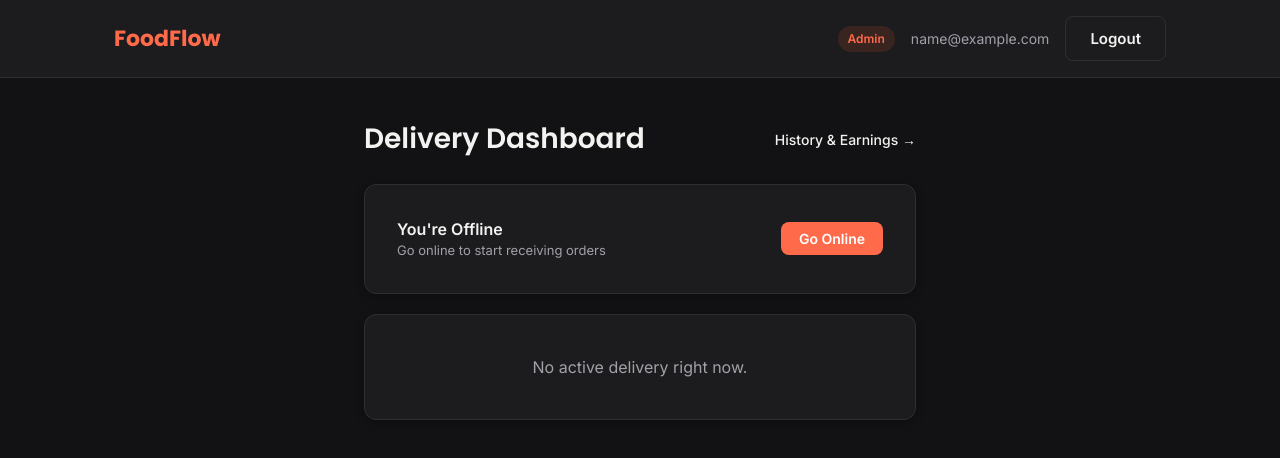
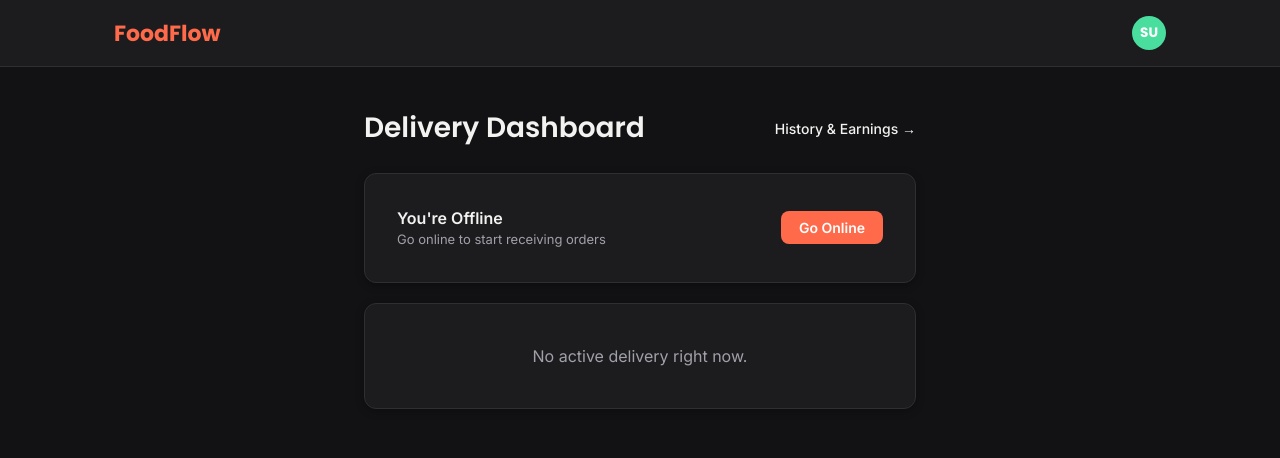
Before and after one commit to toyeshkumar06/foodflow, a React (Vite) app in the folder foodflow-frontend/: page /agent in a window 1280 px wide. Shown: the top 458 px of the page. Built offline with nearby package versions, Linux system fonts and the light colour scheme; no server answers; sample sign-in values are in the browser's storage.

Commit message:
polish: add auto-generated profile avatars, hover dropdown with collection/liked-dishes placeholders, decluttered navbar

```diff
--- /dev/null
+++ b/foodflow-frontend/src/components/Avatar.jsx
@@ -0,0 +1,34 @@
+const COLORS = [
+  "#FF6B4A", "#4ADE9E", "#5B8DEF", "#F5A623", "#D65DB1", "#00C2A8", "#FF8A5B", "#7B61FF",
+];
+
+function getColorForName(name) {
+  if (!name) return COLORS[0];
+  let hash = 0;
+  for (let i = 0; i < name.length; i++) {
+    hash = name.charCodeAt(i) + ((hash << 5) - hash);
+  }
+  return COLORS[Math.abs(hash) % COLORS.length];
+}
+
+function getInitials(name) {
+  if (!name) return "?";
+  const parts = name.trim().split(" ");
+  if (parts.length === 1) return parts[0].charAt(0).toUpperCase();
+  return (parts[0].charAt(0) + parts[parts.length - 1].charAt(0)).toUpperCase();
+}
+
+function Avatar({ name, size = 36 }) {
+  const bg = getColorForName(name);
+  return (
+    <div
+      className="avatar-circle"
+      style={{ backgroundColor: bg, width: size, height: size, fontSize: size * 0.4 }}
+      title={name}
+    >
+      {getInitials(name)}
+    </div>
+  );
+}
+
+export default Avatar;
--- a/foodflow-frontend/src/components/Navbar.jsx
+++ b/foodflow-frontend/src/components/Navbar.jsx
@@ -1,22 +1,12 @@
+import { useCart } from "../context/CartContext";
 import { useAuth } from "../context/AuthContext";
-import { useCart } from "../context/CartContext";
-import { useNavigate, Link } from "react-router-dom";
+import { Link } from "react-router-dom";
 import NotificationBell from "./NotificationBell";
+import ProfileDropdown from "./ProfileDropdown";
 
 function Navbar() {
-  const { user, logout } = useAuth();
+  const { user } = useAuth();
   const { itemCount } = useCart();
-  const navigate = useNavigate();
-
-  const handleLogout = () => {
-    logout();
-    navigate("/login");
-  };
-
-  const formatRole = (role) => {
-    if (!role) return "";
-    return role.replace("_", " ").toLowerCase();
-  };
 
   const logoLink =
     user?.role === "RESTAURANT_OWNER" ? "/owner/restaurants" :
@@ -52,9 +42,7 @@ function Navbar() {
             {user.role === "ADMIN" && (
               <Link to="/admin" className="navbar-link">Dashboard</Link>
             )}
-            <span className="navbar-role-badge">{formatRole(user.role)}</span>
-            <span className="navbar-email">{user.email}</span>
-            <button className="btn btn-secondary" onClick={handleLogout}>Logout</button>
+            <ProfileDropdown />
           </div>
         )}
       </div>
--- /dev/null
+++ b/foodflow-frontend/src/components/ProfileDropdown.jsx
@@ -0,0 +1,70 @@
+import { useState, useRef, useEffect } from "react";
+import { useNavigate } from "react-router-dom";
+import { useAuth } from "../context/AuthContext";
+import Avatar from "./Avatar";
+
+function ProfileDropdown() {
+  const { user, logout } = useAuth();
+  const [open, setOpen] = useState(false);
+  const wrapperRef = useRef(null);
+  const navigate = useNavigate();
+
+  useEffect(() => {
+    function handleClickOutside(e) {
+      if (wrapperRef.current && !wrapperRef.current.contains(e.target)) setOpen(false);
+    }
+    document.addEventListener("mousedown", handleClickOutside);
+    return () => document.removeEventListener("mousedown", handleClickOutside);
+  }, []);
+
+  const handleLogout = () => {
+    logout();
+    navigate("/login");
+  };
+
+  const formatRole = (role) => (role ? role.replace("_", " ").toLowerCase() : "");
+
+  return (
+    <div
+      className="profile-dropdown-wrapper"
+      ref={wrapperRef}
+      onMouseEnter={() => setOpen(true)}
+      onMouseLeave={() => setOpen(false)}
+    >
+      <button className="profile-trigger" onClick={() => setOpen(!open)}>
+        <Avatar name={user.name} size={34} />
+      </button>
+
+      {open && (
+        <div className="profile-dropdown">
+          <div className="profile-dropdown-header">
+            <Avatar name={user.name} size={40} />
+            <div>
+              <p className="navbar-name">{user.name}</p>
+              <span className="navbar-role-badge">{formatRole(user.role)}</span>
+            </div>
+          </div>
+
+          {user.role === "CUSTOMER" && (
+            <>
+              <div className="profile-dropdown-divider"></div>
+              <button className="profile-dropdown-item" onClick={() => alert("Coming soon — bookmark your favorite restaurants!")}>
+                ⭐ My Collection
+              </button>
+              <button className="profile-dropdown-item" onClick={() => alert("Coming soon — dishes you rated 4+ stars will show here!")}>
+                🍽️ Liked Dishes
+              </button>
+            </>
+          )}
+
+          <div className="profile-dropdown-divider"></div>
+          <button className="profile-dropdown-item profile-dropdown-logout" onClick={handleLogout}>
+            ↪ Logout
+          </button>
+        </div>
+      )}
+    </div>
+  );
+}
+
+export default ProfileDropdown;
--- a/foodflow-frontend/src/context/AuthContext.jsx
+++ b/foodflow-frontend/src/context/AuthContext.jsx
@@ -14,6 +14,7 @@ export function AuthProvider({ children }) {
       email: authResponse.email,
       role: authResponse.role,
       userId: authResponse.userId,
+      name: authResponse.name || authResponse.email.split("@")[0],
     };
     localStorage.setItem("token", userData.token);
     localStorage.setItem("user", JSON.stringify(userData));
--- a/foodflow-frontend/src/index.css
+++ b/foodflow-frontend/src/index.css
@@ -854,3 +854,103 @@ select.input-field option {
   font-size: 13px;
   color: var(--color-text-light);
 }
+
+/* Avatar */
+.avatar-circle {
+  border-radius: 50%;
+  display: flex;
+  align-items: center;
+  justify-content: center;
+  color: white;
+  font-weight: 700;
+  font-family: 'Poppins', sans-serif;
+  flex-shrink: 0;
+}
+
+.navbar-profile {
+  display: flex;
+  align-items: center;
+  gap: 8px;
+}
+
+.navbar-profile-text {
+  display: flex;
+  flex-direction: column;
+  line-height: 1.2;
+}
+
+.navbar-name {
+  font-size: 13px;
+  font-weight: 600;
+  color: var(--color-text);
+}
+
+/* Navbar spacing fix */
+.navbar-right {
+  gap: 20px;
+}
+
+/* Profile dropdown */
+.profile-dropdown-wrapper {
+  position: relative;
+}
+
+.profile-trigger {
+  background: none;
+  border: none;
+  padding: 0;
+  cursor: pointer;
+  display: flex;
+  align-items: center;
+}
+
+.profile-dropdown {
+  position: absolute;
+  top: 44px;
+  right: 0;
+  width: 240px;
+  background: var(--color-card);
+  border: 1px solid var(--color-border);
+  border-radius: 10px;
+  box-shadow: var(--shadow-hover);
+  z-index: 100;
+  padding: 6px 0;
+}
+
+.profile-dropdown-header {
+  display: flex;
+  align-items: center;
+  gap: 10px;
+  padding: 12px 16px;
+}
+
+.profile-dropdown-divider {
+  height: 1px;
+  background: var(--color-border);
+  margin: 4px 0;
+}
+
+.profile-dropdown-item {
+  display: block;
+  width: 100%;
+  text-align: left;
+  background: none;
+  border: none;
+  padding: 10px 16px;
+  font-size: 14px;
+  color: var(--color-text);
+  cursor: pointer;
+  font-family: inherit;
+}
+.profile-dropdown-item:hover {
+  background: var(--color-primary-light);
+  color: var(--color-primary);
+}
+
+.profile-dropdown-logout {
+  color: var(--color-error);
+}
+.profile-dropdown-logout:hover {
+  background: rgba(255, 107, 107, 0.1);
+  color: var(--color-error);
+}
```
